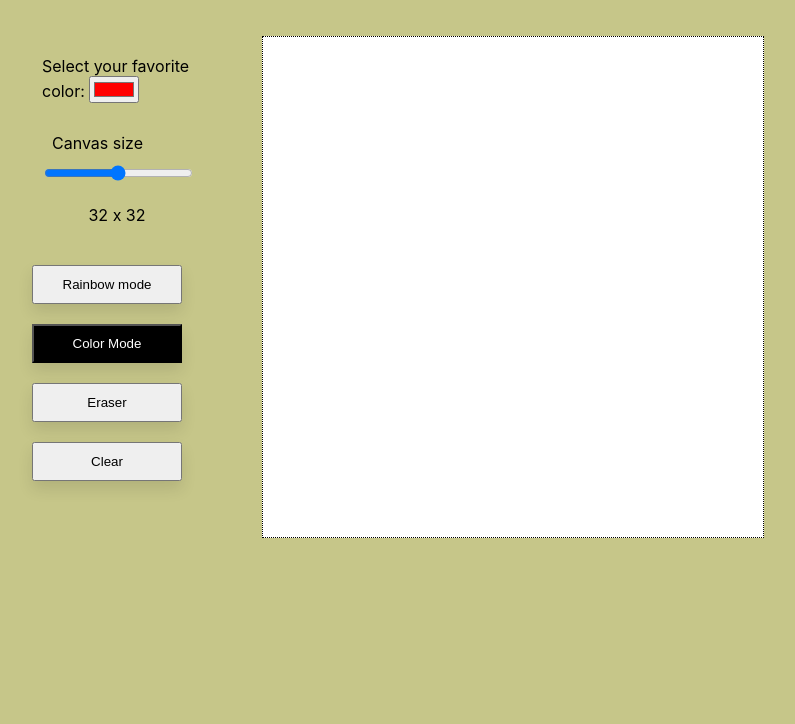
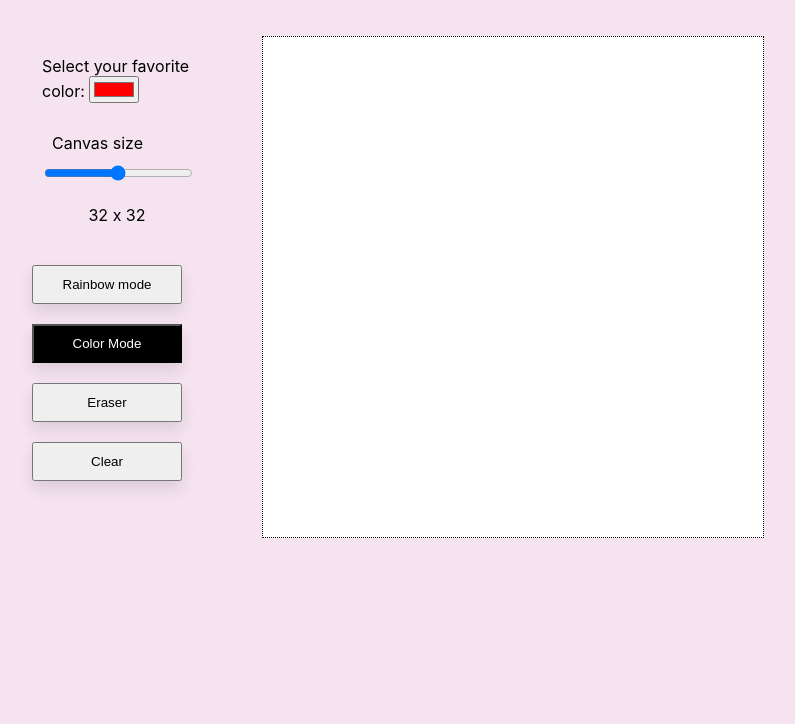
Before and after one commit to himlayyy/etcha-sketch, a plain HTML site: page index.html in a window 1280 px wide. Shown: the part 76-800 px from the top of the page, without its empty margins (242-1037 px from the left). Drawn offline with Linux system fonts and the light colour scheme.

Commit message:
Update style.css

```diff
--- a/style.css
+++ b/style.css
@@ -1,5 +1,5 @@
 body{
-    background-color: rgb(198 198 137);
+    background-color: rgb(245 228 240);
     font-family: -apple-system, BlinkMacSystemFont, 'Segoe UI', Roboto, Oxygen, Ubuntu, Cantarell, 'Open Sans', 'Helvetica Neue', sans-serif;
 
 }
```
